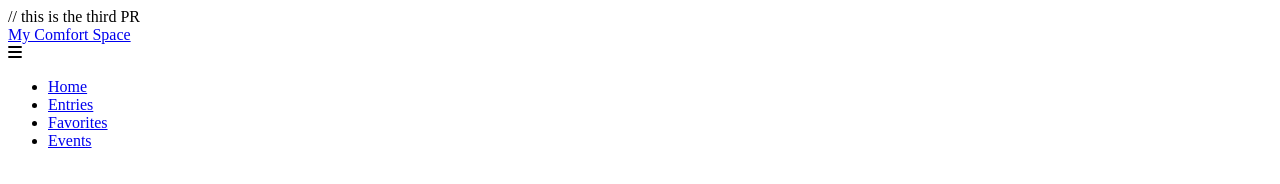
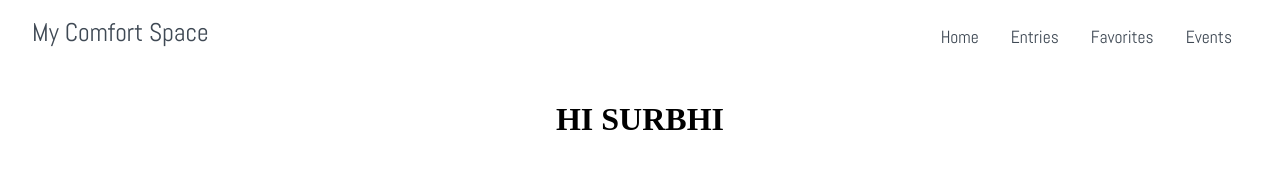
Before and after one commit to surbhi1701/Hacktoberfest, a plain HTML site: page css/index.html in a window 1280 px wide. Drawn offline with Linux system fonts and the light colour scheme; files that its build step writes are made by us from their sources; files whose address does not match are found by name.

Commit message:
Changes in css

```diff
--- a/css/index.html
+++ b/css/index.html
@@ -5,12 +5,12 @@
     <meta charset="UTF-8">
     <meta http-equiv="X-UA-Compatible" content="IE=edge">
     <meta name="viewport" content="width=device-width, initial-scale=1.0">
-    <title>My Comfort Space</title> // this is the third PR
+    <title>My Comfort Space</title>
     <!---Font awesome icons-->
-    <link rel="stylesheet" href="./css/all.css">
+    <link rel="stylesheet" href="./all.css">
 
     <!---custom style--->
-    <link rel="stylesheet" href="./css/style.css">
+    <link rel="stylesheet" href="./style1.css">
 </head>
 
 <body>
@@ -46,6 +46,13 @@
         </div>
     </nav>
 
+    <div>
+        <div className="hero_section">
+            <h1>
+                HI SURBHI
+            </h1>
+        </div>
+    </div>
 
 
 
--- a/css/style1.css
+++ b/css/style1.css
@@ -133,3 +133,9 @@ ul{
 
 
  /*-----viewport less than or equal to 750px-----*/
+
+ h1{
+    justify-content: center;
+    align-items: center;
+    text-align: center;
+ }
```
